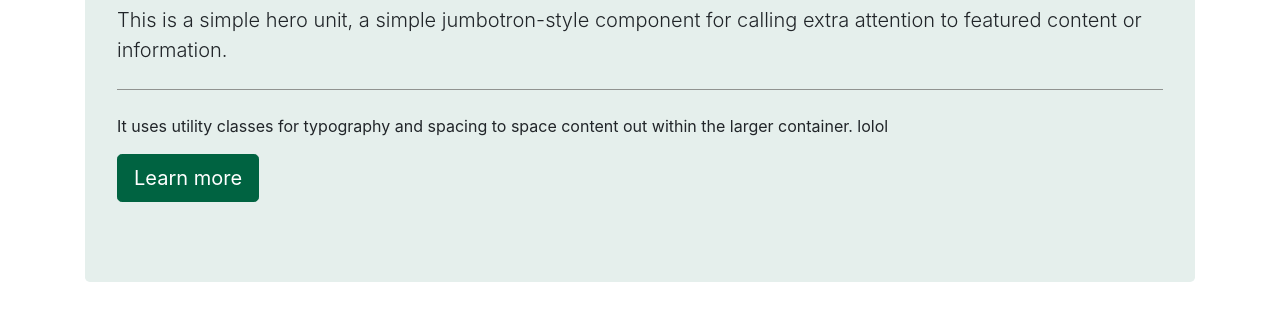
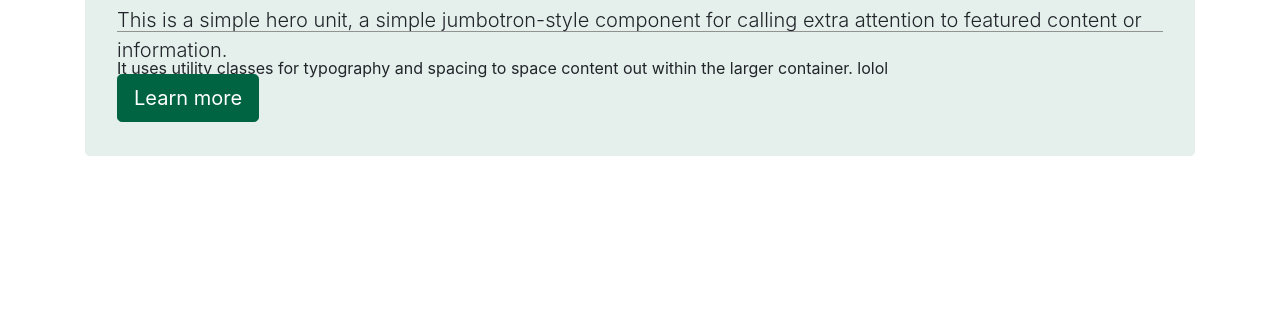
Before and after one commit to MTM6330-F18/final-backrow, a website: page contact.html in a window 1280 px wide. Shown: the part 182-502 px from the top of the page. Drawn offline with nearby package versions, Linux system fonts and the light colour scheme; files that its build step writes are made by us from their sources.

Commit message:
Initial commit

```diff
--- a/contact.html
+++ b/contact.html
@@ -6,6 +6,7 @@
   <meta name="viewport" content="width=device-width, initial-scale=1.0">
   <meta http-equiv="X-UA-Compatible" content="ie=edge">
   <link rel="stylesheet" href="css/min/main.css">
+  <link rel="stylesheet" href="css/contact.css">
   <title>MTM6330-F18 Final Project</title>
 </head>
 
--- a/css/contact.css
+++ b/css/contact.css
@@ -0,0 +1,3 @@
+p{
+    height: 2px;
+}
```
